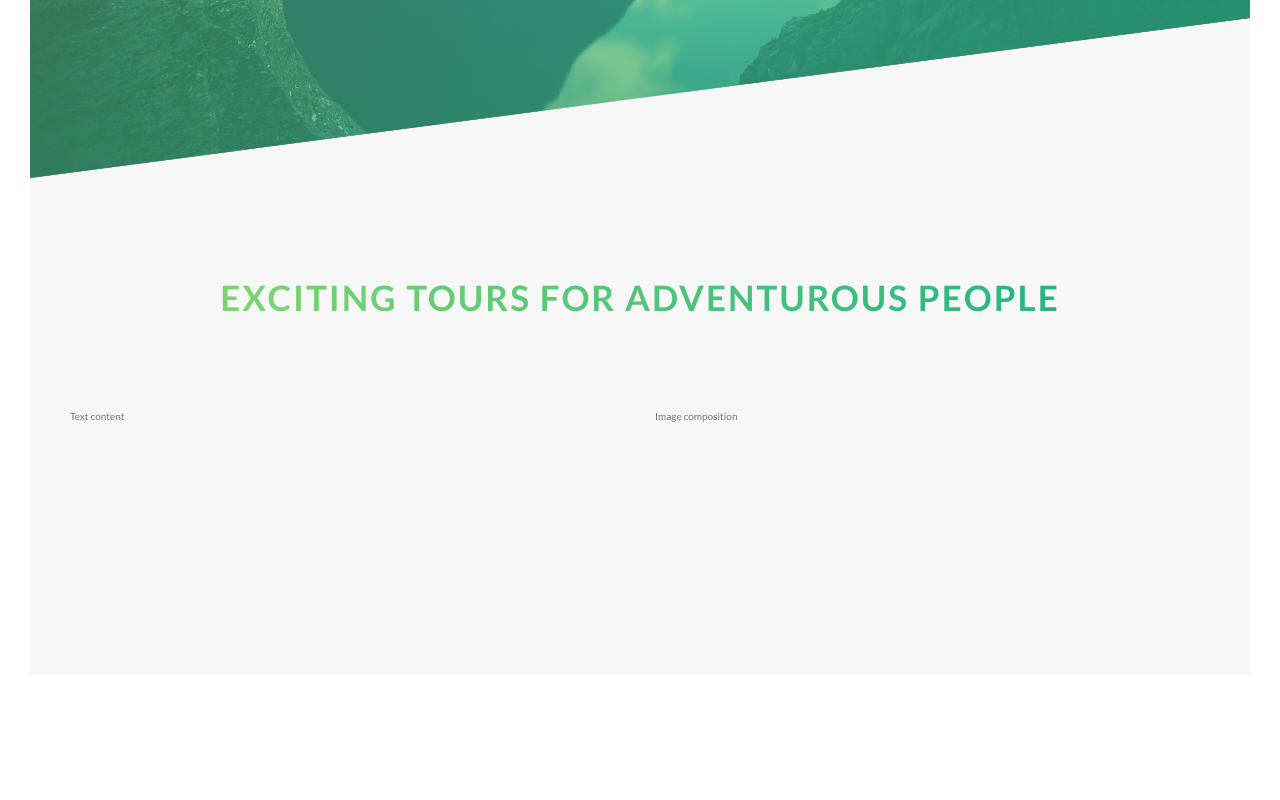
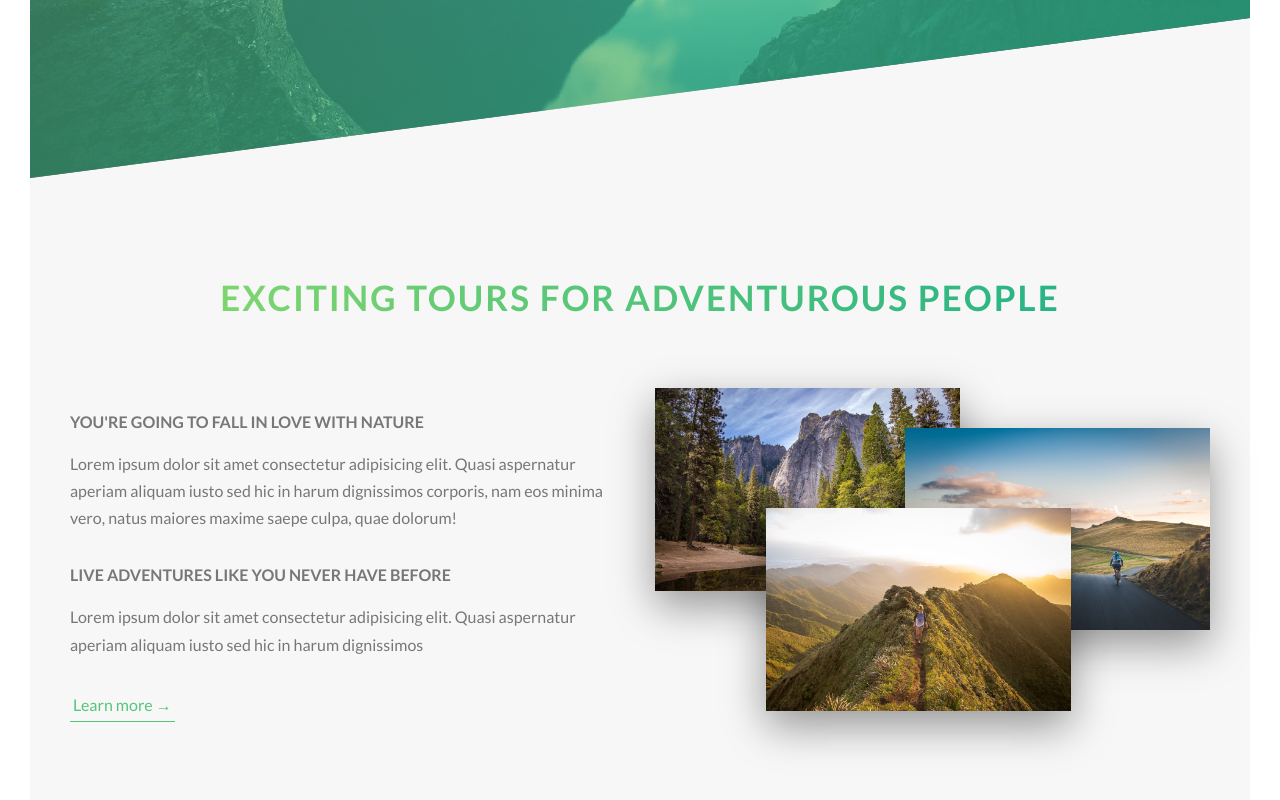
Before and after one commit to ErikSharp/Natours, a website: page src/index.html in a window 1280 px wide. Shown: the part 612-1412 px from the top of the page. Before the commit the page ends 1317 px from the top, so only its background shows below. Drawn offline with nearby package versions, Linux system fonts and the light colour scheme; files that its build step writes are made by us from their sources.

Commit message:
completed the about section

```diff
--- a/src/index.html
+++ b/src/index.html
@@ -42,17 +42,51 @@
         <main>
             <section class="section-about">
                 <!-- This is our utility class for center text elements -->
-                <div class="u-center-text u-margin-bottom-8">
+                <div class="u-center-text u-margin-bottom-big">
                     <h2 class="heading-secondary">
                         Exciting tours for adventurous people
                     </h2>
                 </div>
                 <div class="row">
                     <div class="col-1-of-2">
-                        Text content
+                        <h3 class="heading-tertiary u-margin-bottom-small">
+                            You're going to fall in love with nature
+                        </h3>
+                        <p class="paragraph">
+                            Lorem ipsum dolor sit amet consectetur adipisicing
+                            elit. Quasi aspernatur aperiam aliquam iusto sed hic
+                            in harum dignissimos corporis, nam eos minima vero,
+                            natus maiores maxime saepe culpa, quae dolorum!
+                        </p>
+                        <h3 class="heading-tertiary u-margin-bottom-small">
+                            Live adventures like you never have before
+                        </h3>
+                        <p class="paragraph">
+                            Lorem ipsum dolor sit amet consectetur adipisicing
+                            elit. Quasi aspernatur aperiam aliquam iusto sed hic
+                            in harum dignissimos
+                        </p>
+                        <!-- https://css-tricks.com/snippets/html/glyphs/#article-header-id-9 -->
+                        <a href="#" class="btn-text">Learn more &rarr;</a>
                     </div>
                     <div class="col-1-of-2">
-                        Image composition
+                        <div class="composition">
+                            <img
+                                src="img/nat-1-large.jpg"
+                                alt="Photo 1"
+                                class="composition__photo composition__photo--p1"
+                            />
+                            <img
+                                src="img/nat-2-large.jpg"
+                                alt="Photo 2"
+                                class="composition__photo composition__photo--p2"
+                            />
+                            <img
+                                src="img/nat-3-large.jpg"
+                                alt="Photo 3"
+                                class="composition__photo composition__photo--p3"
+                            />
+                        </div>
                     </div>
                 </div>
             </section>
--- a/src/sass/abstracts/_variables.scss
+++ b/src/sass/abstracts/_variables.scss
@@ -11,3 +11,6 @@ $color-grey-light-1: #f7f7f7;
 $grid-width: 114rem;
 $gutter-vertical: 4rem;
 $gutter-horizontal: 3rem;
+
+// Font
+$default-font-size: 1.6rem;
--- a/src/sass/base/_typography.scss
+++ b/src/sass/base/_typography.scss
@@ -73,3 +73,18 @@ body {
         text-shadow: 0.4rem 0.4rem 0.8rem rgba($color-black, 0.2);
     }
 }
+
+.heading-tertiary {
+    font-size: $default-font-size;
+    font-weight: 700;
+    text-transform: uppercase;
+}
+
+.paragraph {
+    font-size: $default-font-size;
+
+    //It's worth noting that this works even if there are other siblings of different types between the paragraphs
+    &:not(:last-child) {
+        margin-bottom: 3rem;
+    }
+}
--- a/src/sass/base/_utilities.scss
+++ b/src/sass/base/_utilities.scss
@@ -2,6 +2,14 @@
     text-align: center;
 }
 
-.u-margin-bottom-8 {
+.u-margin-bottom-small {
+    margin-bottom: 1.5rem;
+}
+
+.u-margin-bottom-medium {
+    margin-bottom: 4rem;
+}
+
+.u-margin-bottom-big {
     margin-bottom: 8rem;
 }
--- a/src/sass/components/_button.scss
+++ b/src/sass/components/_button.scss
@@ -12,7 +12,7 @@
         display: inline-block;
         transition: all 0.2s;
         box-shadow: 0 0.5rem 0.5rem rgba($color-black, 0.3);
-        font-size: 1.6rem;
+        font-size: $default-font-size;
 
         // This is so that our ::after element can have position: absolute;
         position: relative;
@@ -78,3 +78,28 @@
         animation-fill-mode: backwards;
     }
 }
+
+.btn-text {
+    &:link,
+    &:visited {
+        font-size: $default-font-size;
+        color: $color-primary;
+        display: inline-block;
+        text-decoration: none;
+        border-bottom: 1px solid $color-primary;
+        padding: 3px;
+        transition: all 0.2s;
+    }
+
+    &:hover {
+        background-color: $color-primary;
+        color: $color-white;
+        box-shadow: 0 1rem 2rem rgba($color-black, 0.15);
+        transform: translateY(-2px);
+    }
+
+    &:active {
+        box-shadow: 0 0.5rem 1rem rgba($color-black, 0.15);
+        transform: translateY(0);
+    }
+}
--- /dev/null
+++ b/src/sass/components/_composition.scss
@@ -0,0 +1,41 @@
+.composition {
+    position: relative;
+
+    &__photo {
+        width: 55%;
+        box-shadow: 0 1.5rem 4rem rgba($color-black, 0.4);
+        position: absolute;
+        z-index: 10;
+        transition: all 0.2s;
+        outline-offset: 1rem;
+
+        &--p1 {
+            left: 0;
+            top: -2rem;
+        }
+
+        &--p2 {
+            right: 0;
+            top: 2rem;
+        }
+
+        &--p3 {
+            left: 20%;
+            top: 10rem;
+        }
+
+        &:hover {
+            outline: 1rem solid rgba($color-primary, 0.6);
+            transform: scale(1.05) translateY(-0.5rem);
+            box-shadow: 0 2.5rem 4rem rgba($color-black, 0.5);
+            z-index: 20;
+        }
+    }
+
+    // This is making the not hovered photos shrink
+    // My first attempt was just to use not(:hover) for the photos but
+    // this made them always small unless hovered
+    &:hover &__photo:not(:hover) {
+        transform: scale(0.95);
+    }
+}
--- a/src/sass/main.scss
+++ b/src/sass/main.scss
@@ -9,6 +9,7 @@
 @import "base/utilities";
 
 @import "components/button";
+@import "components/composition";
 
 @import "layout/header";
 @import "layout/grid";
```
